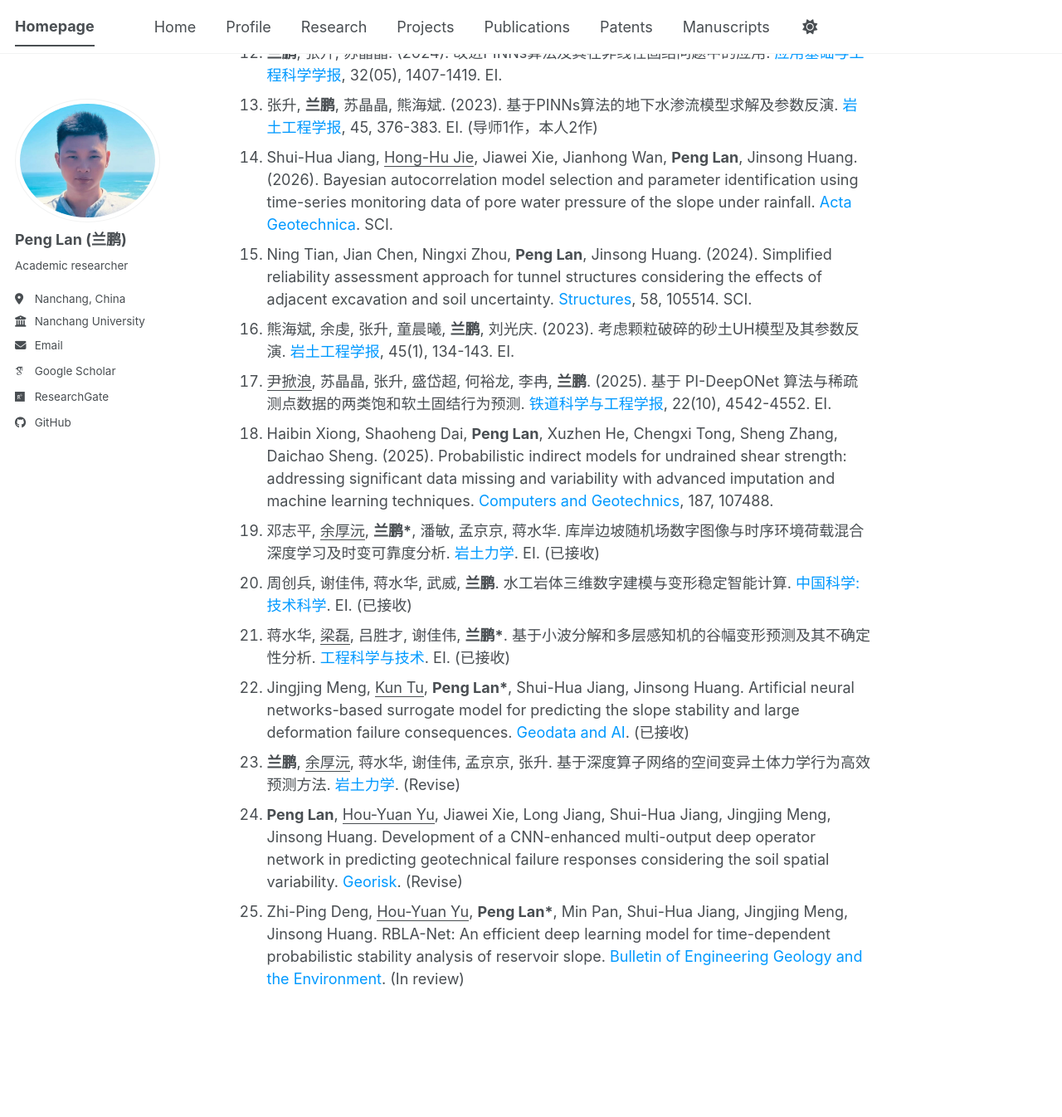
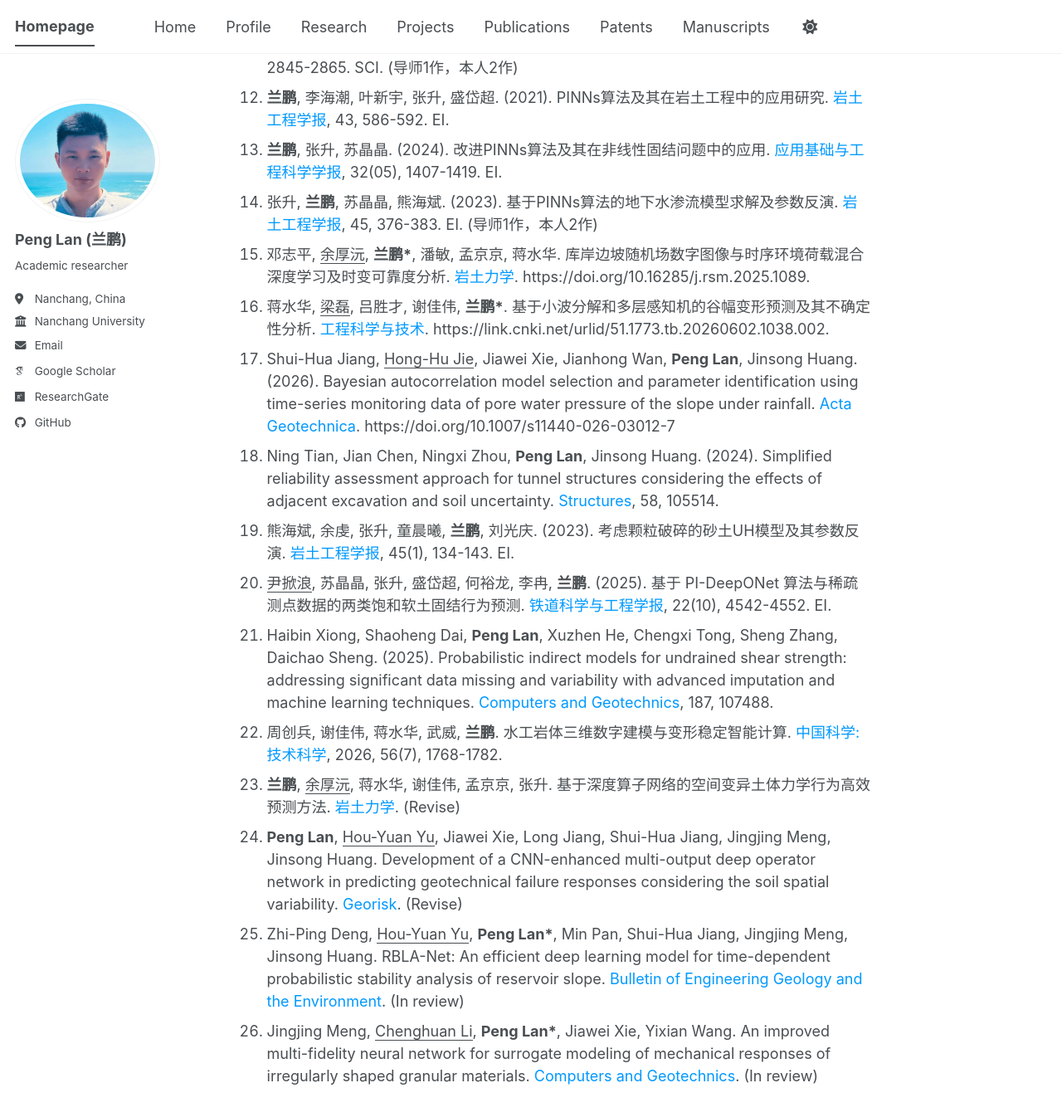
Before and after one commit to LanPeng-94/LanPeng-94.github.io, a Jekyll site: the page built from _pages/about.md, in a window 1280 px wide and 1400 px high, scrolled down 2872 px. Shown: the top 1346 px of the window at 83% size. Built offline with Jekyll 4.4.1, drawn with Linux system fonts in a browser that asks for light colours; some web fonts are replaced; a script bundle is joined from its source files by our own code; library files that are not in the unit come from our copies; some of the changed text lies outside the part shown.

Commit message:
Update homepage research profile

```diff
--- a/_pages/about.md
+++ b/_pages/about.md
@@ -59,27 +59,28 @@ redirect_from:
 ## 📋 发表论文（_为指导学生，*为通讯作者）
 
 1. Shui-Hua Jiang, <u>Hong-Hu Jie</u>, **Peng Lan\***, Jinsong Huang. (2026). Efficient Bayesian inversion of hydraulic parameters for unsaturated soil slopes using a fine-tuned deep operator network. <font color="#0099ff">Computer Methods in Applied Mechanics and Engineering</font>, 449, 118490.
-1. <u>Zhong Min</u>, Shui-Hua Jiang, Zhi-Ping Deng, **Peng Lan\***, Zhilu Chang. (2026). Efficient probabilistic 3D slope stability assessment considering the depth-adjusted non-stationary soil parameters. <font color="#0099ff">Reliability Engineering & System Safety</font>, 272(Part 2), 112562.
-2. <u>Hong-Hu Jie</u>, Shui-Hua Jiang\*, **Peng Lan\***, Jinsong Huang. A data-driven framework for reconstructing hydraulic responses of soil slopes from sparse measurements by combining Bayesian inference and deep operator network. <font color="#0099ff">Reliability Engineering & System Safety</font>. https://doi.org/10.1016/j.ress.2026.113212.
-3. **Peng Lan**, Jinsong Huang, Jingjing Su, Shuairun Zhu, Jie Chen, Sheng Zhang. (2025). A rapid unsaturated infiltration prediction method for slope stability analysis considering uncertainties: Deep operator networks. <font color="#0099ff">Engineering Geology</font>, 347, 107886.
-4. **Peng Lan**, Jingjing Su, Sheng Zhang. (2024). Surrogate modeling for unsaturated infiltration via the physics and equality-constrained artificial neural networks. <font color="#0099ff">Journal of Rock Mechanics and Geotechnical Engineering</font>, 16(6), 2282-2295.
-5. **Peng Lan**, Jingjing Su, Shuairun Zhu, Jinsong Huang, Sheng Zhang. (2024). Reconstructing unsaturated infiltration behavior with sparse data via physics-informed deep learning. <font color="#0099ff">Computers and Geotechnics</font>, 168, 106162.
-6. **Peng Lan**, Jingjing Su, Xinyan Ma, Sheng Zhang. (2024). Application of improved physics-informed neural networks for nonlinear consolidation problems with continuous drainage boundary conditions. <font color="#0099ff">Acta Geotechnica</font>, 19(1), 495-508.
-7. Jingjing Su, Sheng Zhang, **Peng Lan\***, Xiaofeng Chen. (2024). Explorations of certain nonlinear waves of the Boussinesq and Camassa-Holm equations using physics-informed neural networks. <font color="#0099ff">Proceedings of the Royal Society A</font>, 480(2284), 20230580.
-8. Sheng Zhang, **Peng Lan**, Jingjing Su. (2021). Wave-packet behaviors of the defocusing nonlinear Schrodinger equation based on the modified physics-informed neural networks. <font color="#0099ff">Chaos</font>, 31(11). SCI, feature article. (导师1作，本人2作)
-9. Sheng Zhang, **Peng Lan**, Haichao Li, Chenxi Tong, Daichao Sheng. (2022). Physics-informed neural networks for consolidation of soils. <font color="#0099ff">Engineering Computations</font>, 39(7), 2845-2865. SCI. (导师1作，本人2作)
-10. **兰鹏**, 李海潮, 叶新宇, 张升, 盛岱超. (2021). PINNs算法及其在岩土工程中的应用研究. <font color="#0099ff">岩土工程学报</font>, 43, 586-592. EI.
-11. **兰鹏**, 张升, 苏晶晶. (2024). 改进PINNs算法及其在非线性固结问题中的应用. <font color="#0099ff">应用基础与工程科学学报</font>, 32(05), 1407-1419. EI.
-12. 张升, **兰鹏**, 苏晶晶, 熊海斌. (2023). 基于PINNs算法的地下水渗流模型求解及参数反演. <font color="#0099ff">岩土工程学报</font>, 45, 376-383. EI. (导师1作，本人2作)
-13. Shui-Hua Jiang, <u>Hong-Hu Jie</u>, Jiawei Xie, Jianhong Wan, **Peng Lan**, Jinsong Huang. (2026). Bayesian autocorrelation model selection and parameter identification using time-series monitoring data of pore water pressure of the slope under rainfall. <font color="#0099ff">Acta Geotechnica</font>. SCI.
-14. Ning Tian, Jian Chen, Ningxi Zhou, **Peng Lan**, Jinsong Huang. (2024). Simplified reliability assessment approach for tunnel structures considering the effects of adjacent excavation and soil uncertainty. <font color="#0099ff">Structures</font>, 58, 105514. SCI.
-15. 熊海斌, 余虔, 张升, 童晨曦, **兰鹏**, 刘光庆. (2023). 考虑颗粒破碎的砂土UH模型及其参数反演. <font color="#0099ff">岩土工程学报</font>, 45(1), 134-143. EI.
-16. <u>尹掀浪</u>, 苏晶晶, 张升, 盛岱超, 何裕龙, 李冉, **兰鹏**. (2025). 基于 PI-DeepONet 算法与稀疏测点数据的两类饱和软土固结行为预测. <font color="#0099ff">铁道科学与工程学报</font>, 22(10), 4542-4552. EI.
-17. Haibin Xiong, Shaoheng Dai, **Peng Lan**, Xuzhen He, Chengxi Tong, Sheng Zhang, Daichao Sheng. (2025). Probabilistic indirect models for undrained shear strength: addressing significant data missing and variability with advanced imputation and machine learning techniques. <font color="#0099ff">Computers and Geotechnics</font>, 187, 107488.
-18. 邓志平, <u>余厚沅</u>, **兰鹏\***, 潘敏, 孟京京, 蒋水华. 库岸边坡随机场数字图像与时序环境荷载混合深度学习及时变可靠度分析. <font color="#0099ff">岩土力学</font>.  EI. (已接收)
-19. 周创兵, 谢佳伟, 蒋水华, 武威, **兰鹏**. 水工岩体三维数字建模与变形稳定智能计算. <font color="#0099ff">中国科学: 技术科学</font>.  EI. (已接收)
-20. 蒋水华, <u>梁磊</u>, 吕胜才, 谢佳伟, **兰鹏\***. 基于小波分解和多层感知机的谷幅变形预测及其不确定性分析. <font color="#0099ff">工程科学与技术</font>.  EI. (已接收)
-21. Jingjing Meng, <u>Kun Tu</u>, **Peng Lan\***, Shui-Hua Jiang, Jinsong Huang. Artificial neural networks-based surrogate model for predicting the slope stability and large deformation failure consequences. <font color="#0099ff">Geodata and AI</font>. (已接收)
-22. **兰鹏**, <u>余厚沅</u>, 蒋水华, 谢佳伟, 孟京京, 张升. 基于深度算子网络的空间变异土体力学行为高效预测方法. <font color="#0099ff">岩土力学</font>.  (Revise)
-23. **Peng Lan**, <u>Hou-Yuan Yu</u>, Jiawei Xie, Long Jiang, Shui-Hua Jiang, Jingjing Meng, Jinsong Huang. Development of a CNN-enhanced multi-output deep operator network in predicting geotechnical failure responses considering the soil spatial variability. <font color="#0099ff">Georisk</font>.  (Revise)
-24. Zhi-Ping Deng, <u>Hou-Yuan Yu</u>, **Peng Lan\***, Min Pan, Shui-Hua Jiang, Jingjing Meng, Jinsong Huang. RBLA-Net: An efficient deep learning model for time-dependent probabilistic stability analysis of reservoir slope. <font color="#0099ff">Bulletin of Engineering Geology and the Environment</font>.  (In review)
+2. <u>Zhong Min</u>, Shui-Hua Jiang, Zhi-Ping Deng, **Peng Lan\***, Zhilu Chang. (2026). Efficient probabilistic 3D slope stability assessment considering the depth-adjusted non-stationary soil parameters. <font color="#0099ff">Reliability Engineering & System Safety</font>, 272(Part 2), 112562.
+3. <u>Hong-Hu Jie</u>, Shui-Hua Jiang\*, **Peng Lan\***, Jinsong Huang. A data-driven framework for reconstructing hydraulic responses of soil slopes from sparse measurements by combining Bayesian inference and deep operator network. <font color="#0099ff">Reliability Engineering & System Safety</font>. https://doi.org/10.1016/j.ress.2026.113212.
+4. Jingjing Meng, <u>Kun Tu</u>, **Peng Lan\***, Shui-Hua Jiang, Jinsong Huang. Artificial neural networks-based surrogate model for predicting the slope stability and large deformation failure consequences. <font color="#0099ff">Geodata and AI</font>. https://doi.org/10.1016/j.geoai.2026.100095
+5. **Peng Lan**, Jinsong Huang, Jingjing Su, Shuairun Zhu, Jie Chen, Sheng Zhang. (2025). A rapid unsaturated infiltration prediction method for slope stability analysis considering uncertainties: Deep operator networks. <font color="#0099ff">Engineering Geology</font>, 347, 107886.
+6. **Peng Lan**, Jingjing Su, Sheng Zhang. (2024). Surrogate modeling for unsaturated infiltration via the physics and equality-constrained artificial neural networks. <font color="#0099ff">Journal of Rock Mechanics and Geotechnical Engineering</font>, 16(6), 2282-2295.
+7. **Peng Lan**, Jingjing Su, Shuairun Zhu, Jinsong Huang, Sheng Zhang. (2024). Reconstructing unsaturated infiltration behavior with sparse data via physics-informed deep learning. <font color="#0099ff">Computers and Geotechnics</font>, 168, 106162.
+8. **Peng Lan**, Jingjing Su, Xinyan Ma, Sheng Zhang. (2024). Application of improved physics-informed neural networks for nonlinear consolidation problems with continuous drainage boundary conditions. <font color="#0099ff">Acta Geotechnica</font>, 19(1), 495-508.
+9. Jingjing Su, Sheng Zhang, **Peng Lan\***, Xiaofeng Chen. (2024). Explorations of certain nonlinear waves of the Boussinesq and Camassa-Holm equations using physics-informed neural networks. <font color="#0099ff">Proceedings of the Royal Society A</font>, 480(2284), 20230580.
+10. Sheng Zhang, **Peng Lan**, Jingjing Su. (2021). Wave-packet behaviors of the defocusing nonlinear Schrodinger equation based on the modified physics-informed neural networks. <font color="#0099ff">Chaos</font>, 31(11). SCI, feature article. (导师1作，本人2作)
+11. Sheng Zhang, **Peng Lan**, Haichao Li, Chenxi Tong, Daichao Sheng. (2022). Physics-informed neural networks for consolidation of soils. <font color="#0099ff">Engineering Computations</font>, 39(7), 2845-2865. SCI. (导师1作，本人2作)
+12. **兰鹏**, 李海潮, 叶新宇, 张升, 盛岱超. (2021). PINNs算法及其在岩土工程中的应用研究. <font color="#0099ff">岩土工程学报</font>, 43, 586-592. EI.
+13. **兰鹏**, 张升, 苏晶晶. (2024). 改进PINNs算法及其在非线性固结问题中的应用. <font color="#0099ff">应用基础与工程科学学报</font>, 32(05), 1407-1419. EI.
+14. 张升, **兰鹏**, 苏晶晶, 熊海斌. (2023). 基于PINNs算法的地下水渗流模型求解及参数反演. <font color="#0099ff">岩土工程学报</font>, 45, 376-383. EI. (导师1作，本人2作)
+15. 邓志平, <u>余厚沅</u>, **兰鹏\***, 潘敏, 孟京京, 蒋水华. 库岸边坡随机场数字图像与时序环境荷载混合深度学习及时变可靠度分析. <font color="#0099ff">岩土力学</font>.  https://doi.org/10.16285/j.rsm.2025.1089.
+16. 蒋水华, <u>梁磊</u>, 吕胜才, 谢佳伟, **兰鹏\***. 基于小波分解和多层感知机的谷幅变形预测及其不确定性分析. <font color="#0099ff">工程科学与技术</font>.  https://link.cnki.net/urlid/51.1773.tb.20260602.1038.002.
+17. Shui-Hua Jiang, <u>Hong-Hu Jie</u>, Jiawei Xie, Jianhong Wan, **Peng Lan**, Jinsong Huang. (2026). Bayesian autocorrelation model selection and parameter identification using time-series monitoring data of pore water pressure of the slope under rainfall. <font color="#0099ff">Acta Geotechnica</font>. https://doi.org/10.1007/s11440-026-03012-7
+18. Ning Tian, Jian Chen, Ningxi Zhou, **Peng Lan**, Jinsong Huang. (2024). Simplified reliability assessment approach for tunnel structures considering the effects of adjacent excavation and soil uncertainty. <font color="#0099ff">Structures</font>, 58, 105514.
+19. 熊海斌, 余虔, 张升, 童晨曦, **兰鹏**, 刘光庆. (2023). 考虑颗粒破碎的砂土UH模型及其参数反演. <font color="#0099ff">岩土工程学报</font>, 45(1), 134-143. EI.
+20. <u>尹掀浪</u>, 苏晶晶, 张升, 盛岱超, 何裕龙, 李冉, **兰鹏**. (2025). 基于 PI-DeepONet 算法与稀疏测点数据的两类饱和软土固结行为预测. <font color="#0099ff">铁道科学与工程学报</font>, 22(10), 4542-4552. EI.
+21. Haibin Xiong, Shaoheng Dai, **Peng Lan**, Xuzhen He, Chengxi Tong, Sheng Zhang, Daichao Sheng. (2025). Probabilistic indirect models for undrained shear strength: addressing significant data missing and variability with advanced imputation and machine learning techniques. <font color="#0099ff">Computers and Geotechnics</font>, 187, 107488.
+22. 周创兵, 谢佳伟, 蒋水华, 武威, **兰鹏**. 水工岩体三维数字建模与变形稳定智能计算. <font color="#0099ff">中国科学: 技术科学</font>, 2026, 56(7), 1768-1782.
+23. **兰鹏**, <u>余厚沅</u>, 蒋水华, 谢佳伟, 孟京京, 张升. 基于深度算子网络的空间变异土体力学行为高效预测方法. <font color="#0099ff">岩土力学</font>.  (Revise)
+24. **Peng Lan**, <u>Hou-Yuan Yu</u>, Jiawei Xie, Long Jiang, Shui-Hua Jiang, Jingjing Meng, Jinsong Huang. Development of a CNN-enhanced multi-output deep operator network in predicting geotechnical failure responses considering the soil spatial variability. <font color="#0099ff">Georisk</font>.  (Revise)
+25. Zhi-Ping Deng, <u>Hou-Yuan Yu</u>, **Peng Lan\***, Min Pan, Shui-Hua Jiang, Jingjing Meng, Jinsong Huang. RBLA-Net: An efficient deep learning model for time-dependent probabilistic stability analysis of reservoir slope. <font color="#0099ff">Bulletin of Engineering Geology and the Environment</font>.  (In review)
+26. Jingjing Meng, <u>Chenghuan Li</u>, **Peng Lan\***, Jiawei Xie, Yixian Wang. An improved multi-fidelity neural network for surrogate modeling of mechanical responses of irregularly shaped granular materials. <font color="#0099ff">Computers and Geotechnics</font>.  (In review)
```
Also changed, not shown: other parts of _pages/about.md (+2 -2 lines).
